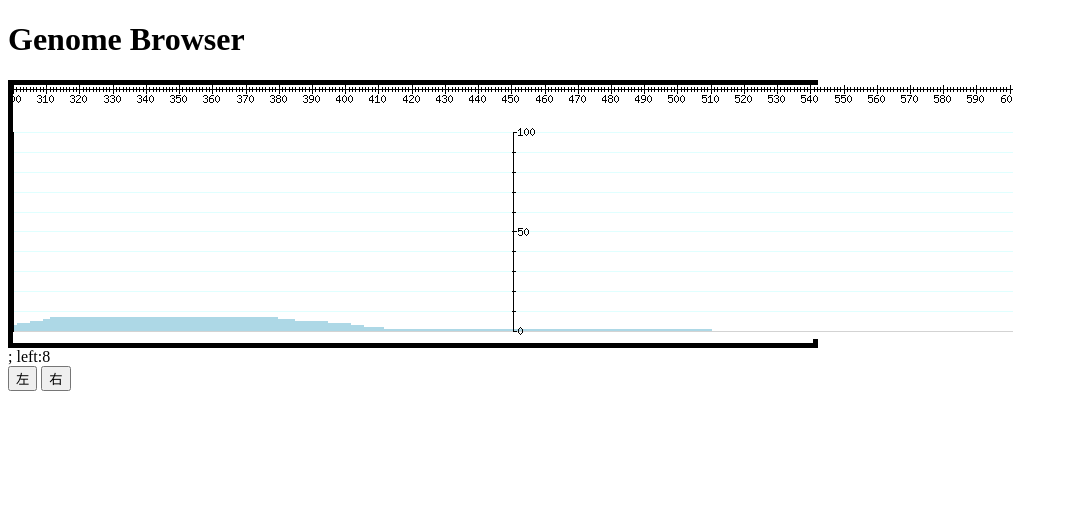
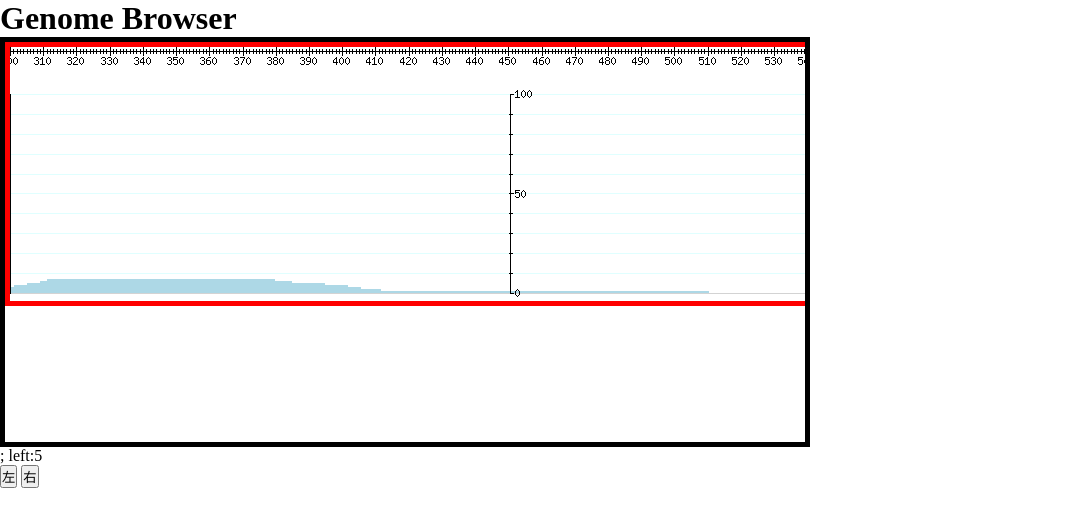
Before and after one commit to her0e1c1/genome_browse, a Flask app: page / in a window 1280 px wide. Shown: the top 527 px of the page, without its empty margins (0-1076 px from the left). Run offline with Flask 2, Linux system fonts and the light colour scheme; some libraries are stand-ins or nearby versions.

Commit message:
３枚の画像を横並びにして、一部だけを表示

```diff
--- a/src/static/css/main.css
+++ b/src/static/css/main.css
@@ -1,6 +1,22 @@
-
+*{
+ margin:0px;
+ padding:0px;
+}
+#wrap{
+ border:5px solid black;
+ width:800px;
+ overflow:hidden;
+}
 #show_images {
- border: 5px solid black;
- width: 800px;
+ width: 4000px;
+ height: 400px;
  position: relative;
 }
+
+img {
+ float:left;
+ border: 5px solid red;
+ position: relative;
+ top: 0px;
+ left: 0px;
+}
--- a/src/static/js/genome.js
+++ b/src/static/js/genome.js
@@ -1,6 +1,6 @@
 //global settings
 var HOST = "http://localhost:5000"
-
+var GENOME;
 
 function _DEBUG(){
 	var txt = "";
@@ -32,9 +32,6 @@ function _DEBUG(){
 			this.view = new Array([0,0]);  // 表示する位置 (x, y)で表示
 			this.point = new Array([0,0]);  // 画像データの位置 (x, y)で表示
 			this.URL = window.document.URL;
-
-			//css("left")がブラウザによって異なる
-			$("#show_images").css("left", 0)
 
 			//event 登録
 			$("#controller_button_left").click(function(){
@@ -71,14 +68,14 @@ function _DEBUG(){
 	*/
 	function _update(left_or_right, mode){
 		var n, left;
-		n = $("#show_images");
+		n = $("#show_images img");
 		left = _px2int(n.css("left"));
 		left += 10 * left_or_right;
 		n.css("left", left)
 	}
 
 	//cssの値でpxの場合、とって数値にする
-	//100px(文字列) => 100(数値)
+	//"100px"(文字列) => 100(数値)
 	function _px2int(str){
 		return parseInt(str.replace("px" ,""))
 	}
@@ -95,11 +92,10 @@ window.onload = function(){
 	//モジュールを呼び出す
 	$("#show_images").append("<img />");
 	$("img").attr("src","/static/images/sample.png")
+	$("#show_images").append("<img />");
+	$("img").eq(1).attr("src","/static/images/sample1.png")
+	$("#show_images").prepend("<img />");
+	$("img").eq(0).attr("src","/static/images/sample2.png")
+	GENOME = new genome();
 
-	var g = new genome();
-
-	//debug code
-//$("#controller_button_left").click();
 }
-
-//function update(){}
--- a/src/templates/index.html
+++ b/src/templates/index.html
@@ -8,7 +8,9 @@
  </head>
  <body>
    <h1>Genome Browser</h1>
+   <div id="wrap">
    <div id="show_images"></div>
+   </div>
    <div id="debug"></div>
    <div id="controller">
 	 <button id="controller_button_left">左</button>
```
Also changed, not shown: src/static/images/sample1.png (added), src/static/images/sample2.png (added), 1 other file.
